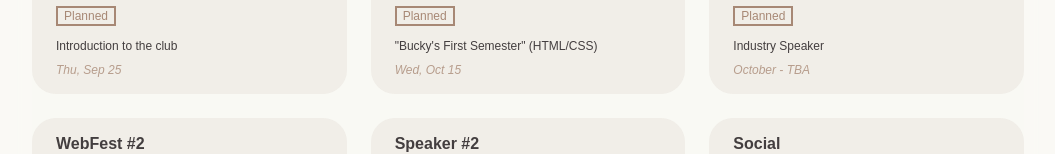
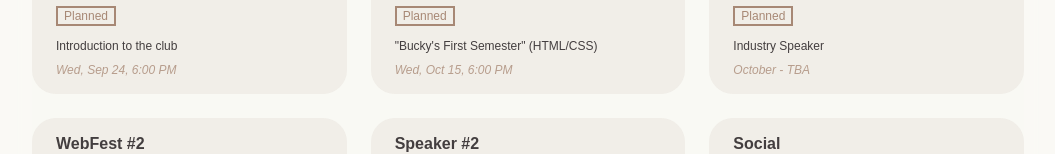
Before and after one commit to weblabsuw/site, a Next.js app: page / in a window 1280 px wide. Shown: the part 984-1138 px from the top of the page, without its empty margins (112-1167 px from the left). Built offline with nearby package versions, Linux system fonts and the light colour scheme.

Commit message:
fix kickoff date (sorry)

```diff
--- a/components/home/events.tsx
+++ b/components/home/events.tsx
@@ -3,6 +3,19 @@ import Link from "next/link";
 import { Button } from "@/components/ui/button";
 import { events, calendarLink } from "@/content/events";
 import { FaCalendarPlus } from "react-icons/fa6";
+
+const dateConfig = {
+  timeZone: "UTC",
+  weekday: "short",
+  month: "short",
+  day: "numeric",
+};
+
+const timeConfig = {
+  timeZone: "UTC",
+  hour: "numeric",
+  minute: "2-digit",
+};
 
 export async function Events() {
   return (
@@ -63,22 +76,20 @@ export async function Events() {
               {typeof event.date === "string"
                 ? event.date
                 : event.date.toLocaleDateString("en-US", {
-                    timeZone: "UTC",
-                    weekday: "short",
-                    month: "short",
-                    day: "numeric",
-                  })}
+                    ...dateConfig,
+                    // don't display time if it's midnight UTC (default)
+                    ...(event.date instanceof Date &&
+                    event.date.getUTCHours() !== 0
+                      ? timeConfig
+                      : {}),
+                  } as Intl.DateTimeFormatOptions)}
             </p>
           </div>
         ))}
       </div>
 
       <div className="mt-8 flex justify-between gap-8">
-        <a
-          href={calendarLink}
-          target="_blank"
-          rel="noreferrer"
-        >
+        <a href={calendarLink} target="_blank" rel="noreferrer">
           <Button className="group px-4 py-2 text-primary bg-surface border-2 border-primary rounded-lg">
             <FaCalendarPlus className="inline mb-1 mr-2 group-hover:-rotate-6 transition" />
             Follow on Google Calendar
--- a/content/events.ts
+++ b/content/events.ts
@@ -5,18 +5,19 @@ interface Event {
   date: string | Date;
 }
 
+// date format: "2023-09-15T18:00:00Z" for specific time. it is all in UTC!!
 export const events: Event[] = [
   {
     title: "Kickoff",
     status: "Planned",
     description: "Introduction to the club",
-    date: new Date("2025-09-25"),
+    date: new Date("2025-09-24T18:00:00Z"),
   },
   {
     title: "WebFest #1",
     status: "Planned",
     description: '"Bucky\'s First Semester" (HTML/CSS)',
-    date: new Date("2025-10-15"),
+    date: new Date("2025-10-15T18:00:00Z"),
   },
   {
     title: "Speaker #1",
```
